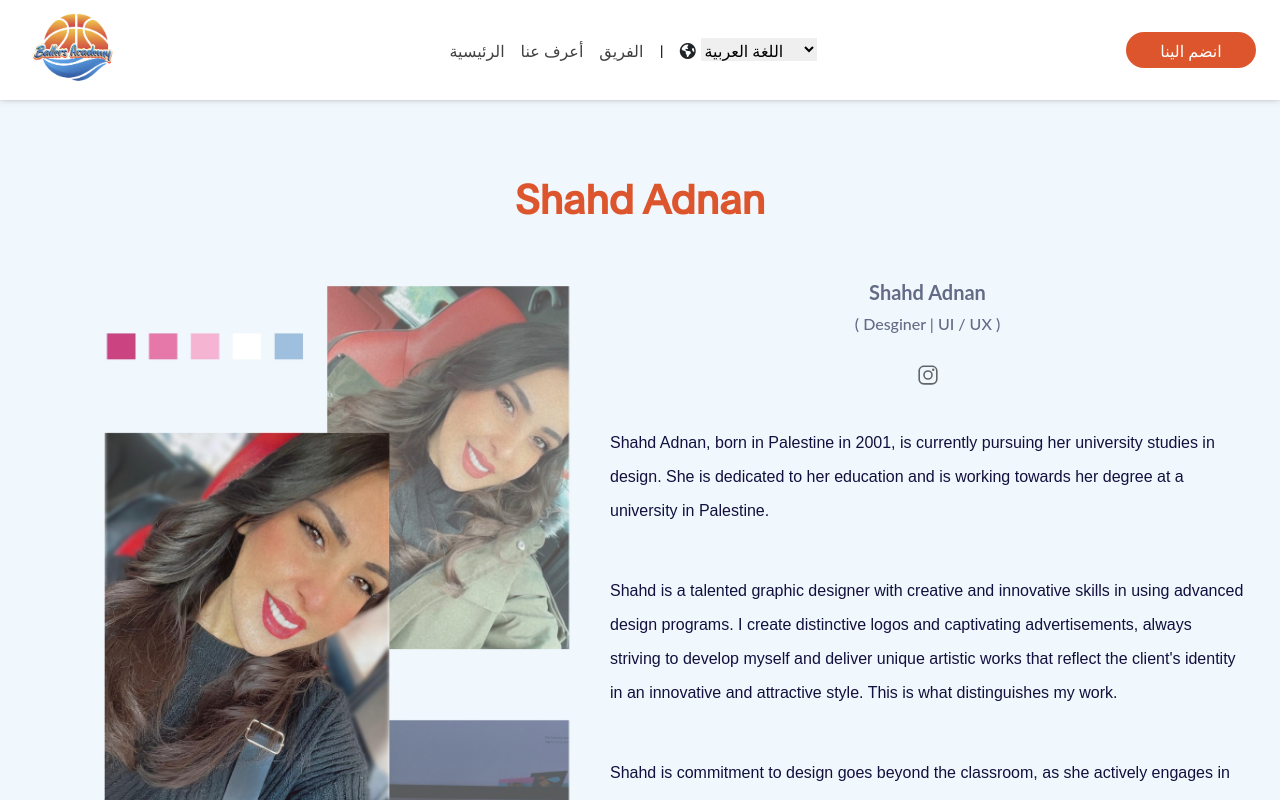
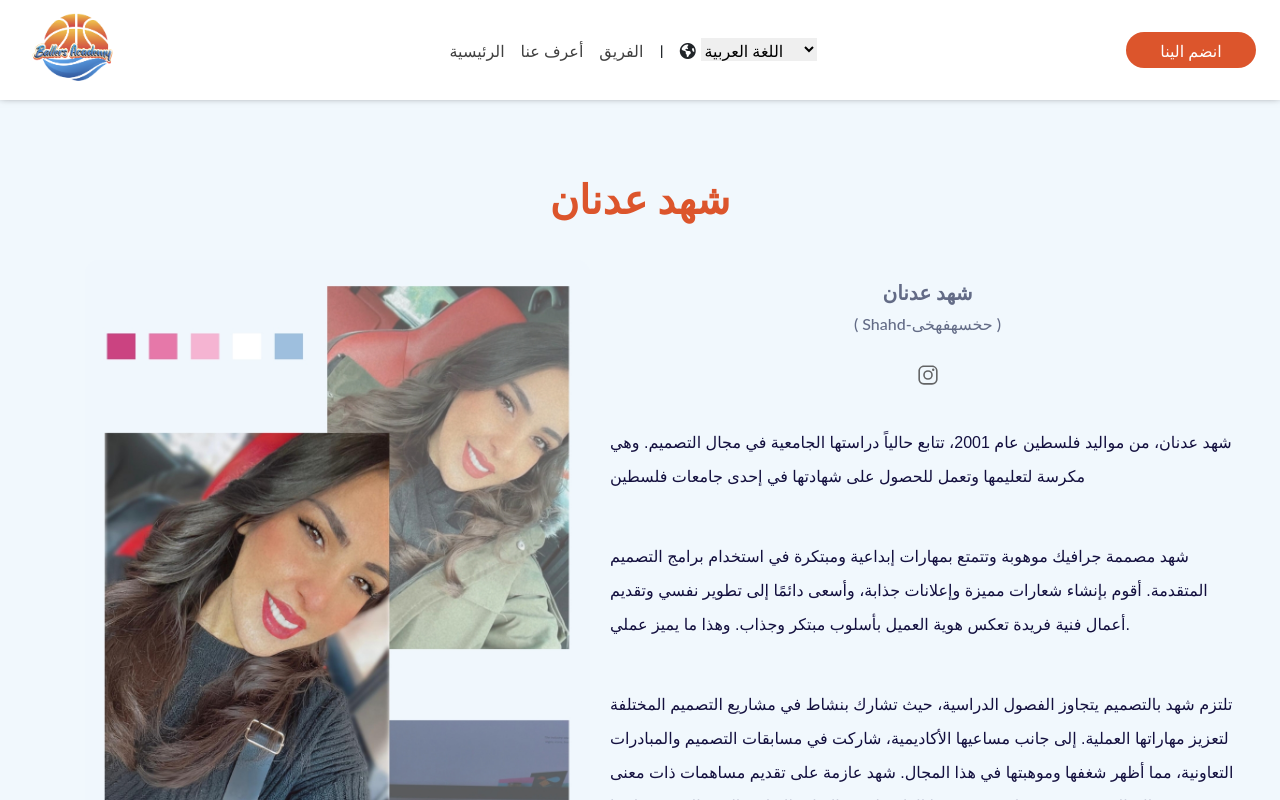
Before and after one commit to lHESHAM/ballerscc, a React (Create React App) app: page /Shahd in a window 1280 px wide. Shown: the top 800 px of the page. Built offline with nearby package versions, Linux system fonts and the light colour scheme; some icons are missing.

Commit message:
Final Phase

```diff
--- a/src/local/ar.json
+++ b/src/local/ar.json
@@ -88,6 +88,12 @@
   "Rania-postion" : "مدرب رياضة وتغذية",
   "Rania-para1" : " حصلت رانيا محمد عنبة على رتبة محترف من الجامعة الأردنية تخصص تغذية عام 2020. وتمتلك رانيا ثلاث سنوات من الخبرة الشخصية في مجال التغذية المهنية، وحصلت على العديد من الشهادات المعترف بها دولياً.",
   "Rania-para2" : "تعمل رانيا عنابة بجد وإخلاص على توظيف العلم والنفع، وتسعى إلى توعية المجتمع بأهمية الصحة واللياقة البدنية من خلال استخدام وسائل التواصل الاجتماعي بطريقة رسائلية ومؤثرة. تتميز رانيا بشغفها بالتعلم المتطور، حيث تتبع وصفات كاملة لأحدث الأبحاث العلمية المتخصصة في مجال الصحة واللياقة البدنية. تهتم بتقديم النصائح الفعالة والمناسبة لكل من يرغب في التوجيه أو النصح في مجال التغذية الرياضية، وبناءً على الاشتباه",
+
+  "Shahd-Name" : "شهد عدنان",
+  "Shahd-postion" : "مصمة الواجهات الأمامية",
+  "Shahd-para1" : " شهد عدنان، من مواليد فلسطين عام 2001، تتابع حالياً دراستها الجامعية في مجال التصميم. وهي مكرسة لتعليمها وتعمل للحصول على شهادتها في إحدى جامعات فلسطين",
+  "Shahd-para2" : "  شهد مصممة جرافيك موهوبة وتتمتع بمهارات إبداعية ومبتكرة في استخدام برامج التصميم المتقدمة. أقوم بإنشاء شعارات مميزة وإعلانات جذابة، وأسعى دائمًا إلى تطوير نفسي وتقديم أعمال فنية فريدة تعكس هوية العميل بأسلوب مبتكر وجذاب. وهذا ما يميز عملي. ",
+  "Shahd-para3" : " تلتزم شهد بالتصميم يتجاوز الفصول الدراسية، حيث تشارك بنشاط في مشاريع التصميم المختلفة لتعزيز مهاراتها العملية. إلى جانب مساعيها الأكاديمية، شاركت في مسابقات التصميم والمبادرات التعاونية، مما أظهر شغفها وموهبتها في هذا المجال. شهد عازمة على تقديم مساهمات ذات معنى في عالم التصميم، مستوحاة من جذورها الفلسطينية والتراث الثقافي الغني الذي يحيط بها  ",
 
     "gallery" : " معرض الصور ",
     "tagline-gallery" : "أبطال بولرز - نفتخر بهم ",
--- a/src/local/en.json
+++ b/src/local/en.json
@@ -83,6 +83,12 @@
   "Rania-postion" : "Sport & Nutrition Coach",
   "Rania-para1" : " Rania Muhammad Enbeh obtained the rank of professional from the University of Jordan specializing in nutrition in the year 2020. Rania has three years of personal experience in the field of professional nutrition, and has obtained many internationally recognized certificates.",
   "Rania-para2" : "Rania Anaba works hard and sincerely to use science and benefit, and seeks to educate society about the importance of health and fitness through the use of social media in a messaging and influential manner. Rania is distinguished by her passion for cutting-edge learning, as she follows complete recipes for the latest scientific research specialized in the field of health and fitness. It is concerned with providing effective and appropriate advice to every person who wishes to be guided or advised in the field of sports nutrition, and based on the suspected   ",
+
+  "Shahd-Name" : "Shahd Adnan",
+  "Shahd-postion" : "Desginer | UI / UX",
+  "Shahd-para1" : " Shahd Adnan, born in Palestine in 2001, is currently pursuing her university studies in design. She is dedicated to her education and is working towards her degree at a university in Palestine.",
+  "Shahd-para2" : "  Shahd is a talented graphic designer with creative and innovative skills in using advanced design programs. I create distinctive logos and captivating advertisements, always striving to develop myself and deliver unique artistic works that reflect the client's identity in an innovative and attractive style. This is what distinguishes my work. ",
+  "Shahd-para3" : " Shahd is commitment to design goes beyond the classroom, as she actively engages in various design projects to enhance her practical skills. Alongside her academic pursuits, she has participated in design competitions and collaborative initiatives, showcasing her passion and talent in the field. Shahd is determined to make meaningful contributions to the world of design, drawing inspiration from her Palestinian roots and the rich cultural heritage that surrounds her.  ",
 
 
   "gallery" : "  Gallery ",
--- a/src/personal/Shahd/Shahd.jsx
+++ b/src/personal/Shahd/Shahd.jsx
@@ -1,13 +1,17 @@
 import React from 'react'
 import ShahdS from '../../components/images/Shahds.jpg'
 import {IoLogoInstagram } from 'react-icons/io5';
+import { useTranslation } from 'react-i18next';
+
 import './Shahd.css'
 
-export default function amroS() {
+export default function Shahds() {
+  const { t } = useTranslation();
+
   return (
     <div>
     <div className="story">
-      <h2 className="story-heading">Shahd Adnan</h2>
+      <h2 className="story-heading">{t('Shahd-Name')}</h2>
 
 
 
@@ -18,24 +22,24 @@ export default function amroS() {
 
         <div className="story-container-right">
           <div className="right-text">
-            <p className="person">Shahd Adnan</p>
-            <p className="role">( Desginer | UI / UX )
+            <p className="person">{t('Shahd-Name')}</p>
+            <p className="role">( {t('Shahd-حخسهفهخى')} )
             </p>
             <p className='role'><a href='https://www.instagram.com/shahdadnan01/'> <IoLogoInstagram   />  </a></p>
             <p> </p>
           </div>
 
           <div className="right-text-para">
-            <p>
-            Shahd Adnan, born in Palestine in 2001, is currently pursuing her university studies in design. She is dedicated to her education and is working towards her degree at a university in Palestine.
+            <p>{t('Shahd-para1')}
+
             </p>
 
             <p>
-
-            Shahd is a talented graphic designer with creative and innovative skills in using advanced design programs. I create distinctive logos and captivating advertisements, always striving to develop myself and deliver unique artistic works that reflect the client's identity in an innovative and attractive style. This is what distinguishes my work.       </p>
+            {t('Shahd-para2')}
+                  </p>
             <p>
-
-            Shahd is commitment to design goes beyond the classroom, as she actively engages in various design projects to enhance her practical skills. Alongside her academic pursuits, she has participated in design competitions and collaborative initiatives, showcasing her passion and talent in the field. Shahd is determined to make meaningful contributions to the world of design, drawing inspiration from her Palestinian roots and the rich cultural heritage that surrounds her.        </p>
+            {t('Shahd-para3')}
+                   </p>
 
           </div>
         </div>
```
